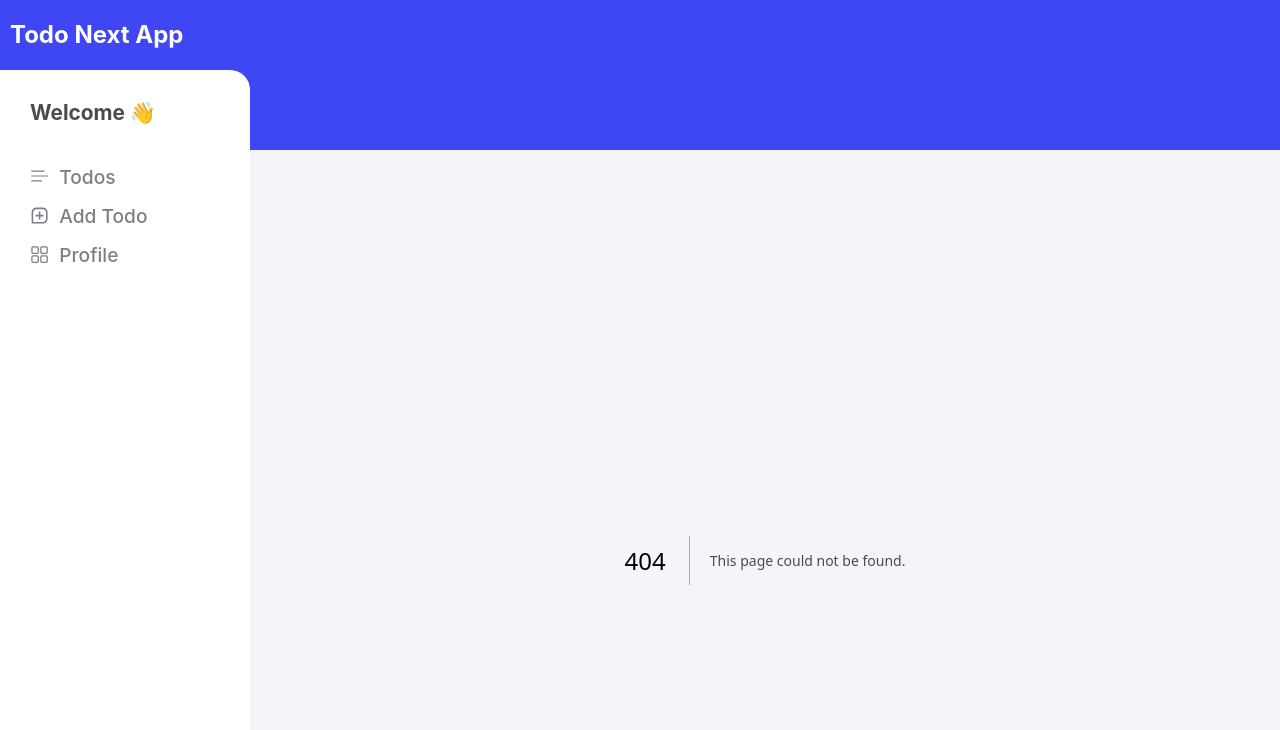
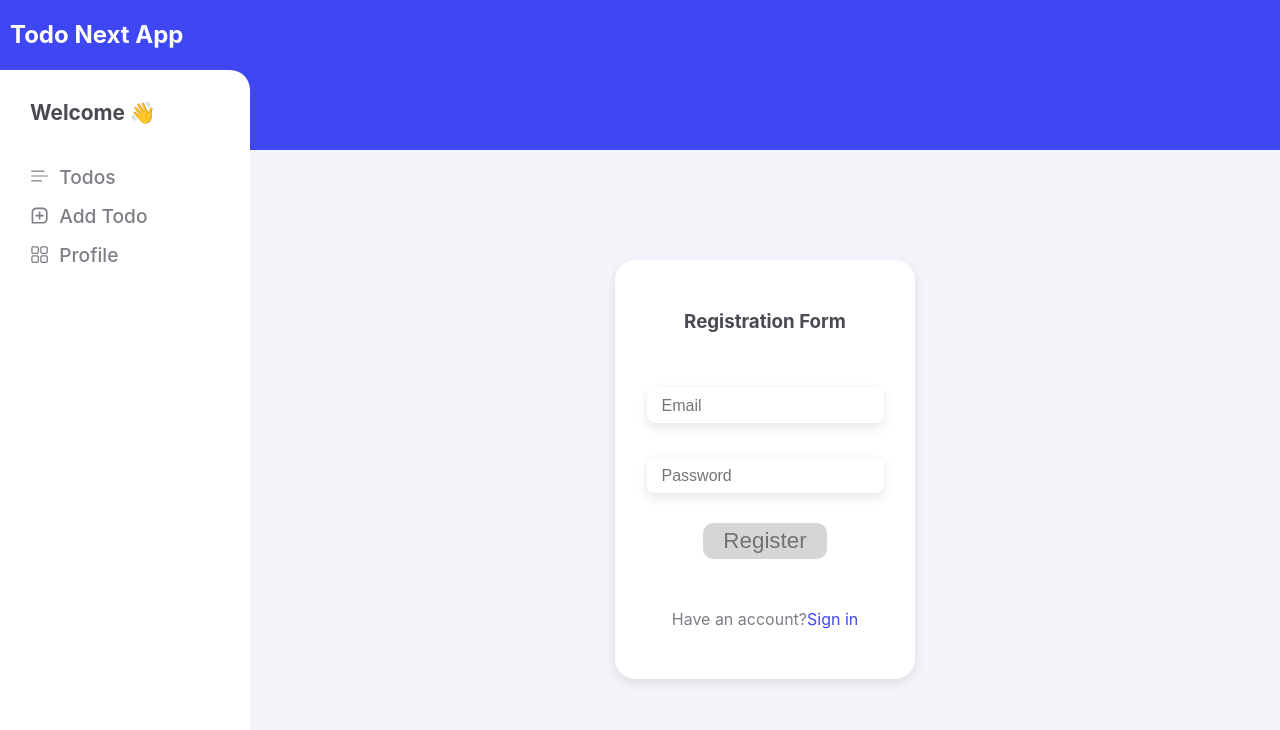
Before and after one commit to mohammadreza8822/next-todo-trello, a Next.js app: page /signup in a window 1280 px wide. Before the commit this address had no page. Shown: the top 730 px of the page. Built offline with nearby package versions, Linux system fonts and the light colour scheme.

Commit message:
create signup form

```diff
--- /dev/null
+++ b/components/templates/SignUpPage.js
@@ -0,0 +1,46 @@
+import Link from "next/link";
+import { useRouter } from "next/router";
+import React, { useEffect, useState } from "react";
+
+function SignUpPage() {
+  const [email, setEmail] = useState("");
+  const [password, setPassword] = useState("");
+
+  const router = useRouter();
+
+  const signInHandler = async () => {
+    const res = await fetch("/api/auth/signup", {
+      method: "POST",
+      body: JSON.stringify({ email, password }),
+      headers: { "Content-Type": "application/json" },
+    });
+    const data = await res.json();
+    console.log(data);
+    if (data.status === "success") router.push("/signin");
+  };
+
+  return (
+    <div className="signin-form">
+      <h3>Registration Form</h3>
+      <input
+        type="text"
+        placeholder="Email"
+        value={email}
+        onChange={(e) => setEmail(e.target.value)}
+      />
+      <input
+        type="password"
+        placeholder="Password"
+        value={password}
+        onChange={(e) => setPassword(e.target.value)}
+      />
+      <button onClick={signInHandler}>Register</button>
+      <div>
+        <p>Have an account?</p>
+        <Link href={"/signin"}>Sign in</Link>
+      </div>
+    </div>
+  );
+}
+
+export default SignUpPage;
--- a/package.json
+++ b/package.json
@@ -12,6 +12,7 @@
     "bcryptjs": "^3.0.2",
     "mongoose": "^8.13.2",
     "next": "15.3.0",
+    "next-auth": "^4.24.11",
     "react": "^19.0.0",
     "react-dom": "^19.0.0",
     "react-icons": "^5.5.0"
--- /dev/null
+++ b/pages/signup.js
@@ -0,0 +1,7 @@
+import SignUpPage from "@/components/templates/SignUpPage";
+
+function SignUp() {
+  return <SignUpPage />;
+}
+
+export default SignUp;
```
Also changed, not shown: pages/api/auth/[...nextauth].js (added, +39 -0 lines), pages/api/auth/signup.js (added, +39 -0 lines), 1 other file (tests, documents, lock files or other folders).
